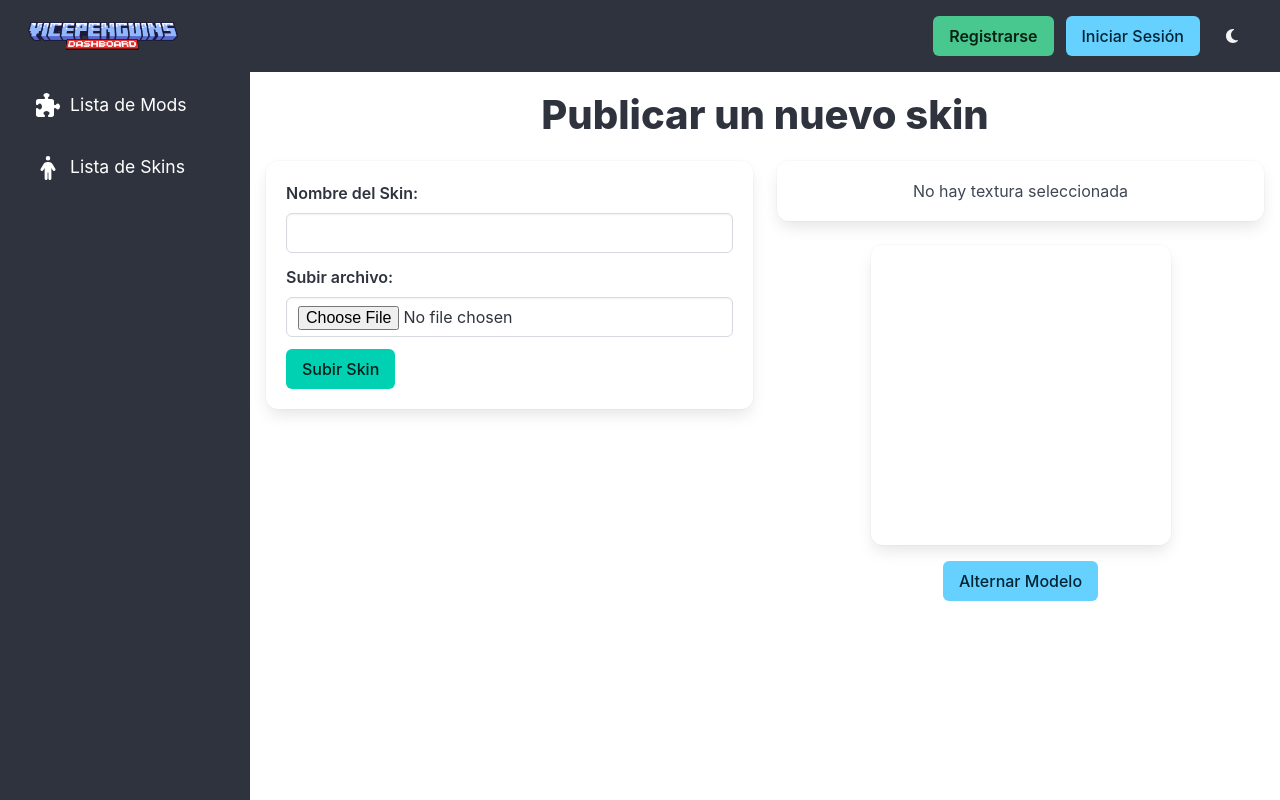
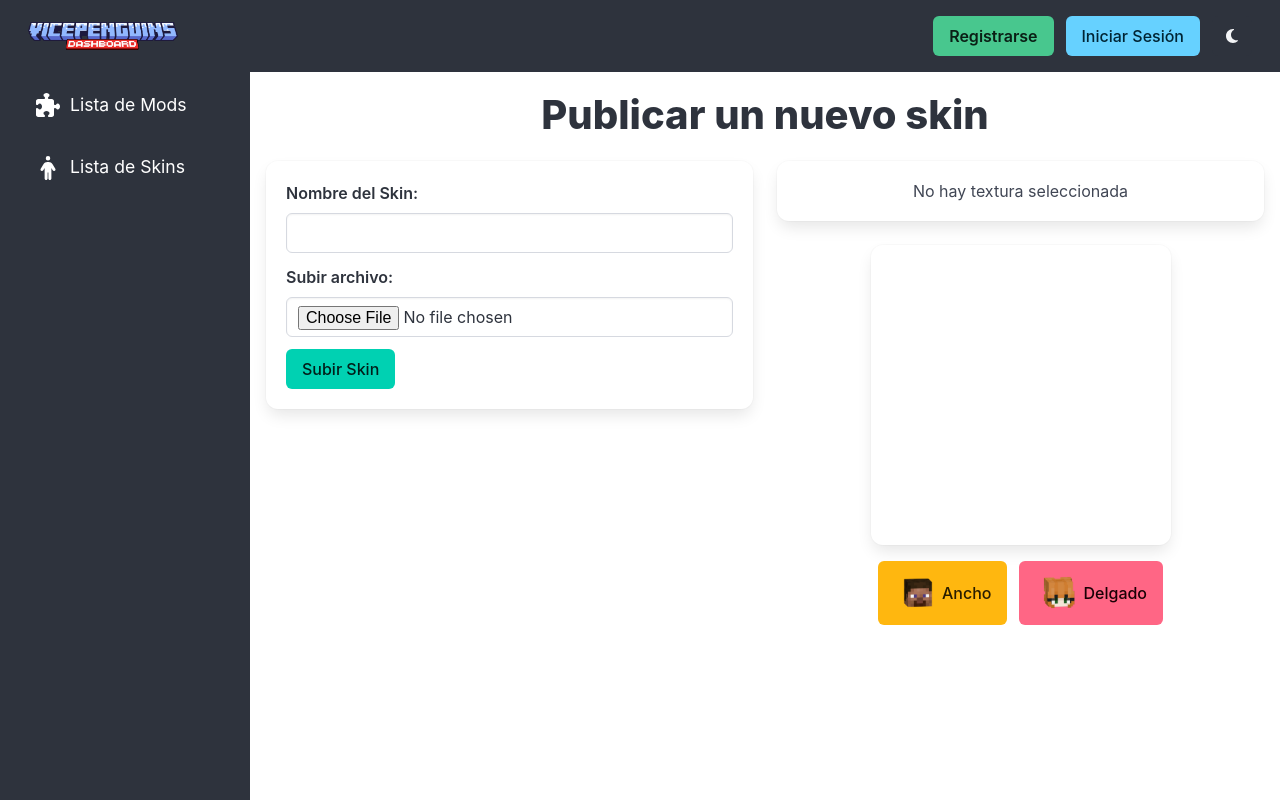
Before and after one commit to AstronautMarkus/VicePenguins-front, a Vue app in the folder VicePenguins/: page /admin/skins/create in a window 1280 px wide. Built offline with nearby package versions, Linux system fonts and the light colour scheme; no server answers.

Commit message:
feat: add head model images and enhance toggle functionality in AdminCreateSkin

```diff
--- a/VicePenguins/src/composables/useSkinRenderer.ts
+++ b/VicePenguins/src/composables/useSkinRenderer.ts
@@ -49,8 +49,8 @@ export default function useSkinRenderer() {
     if (slimModel) slimModel.visible = currentModelType === "slim";
   };
 
-  const toggleModelType = () => {
-    currentModelType = currentModelType === "wide" ? "slim" : "wide";
+  const toggleModelType = (modelType: "wide" | "slim") => {
+    currentModelType = modelType;
     updateModelVisibility();
   };
 
--- a/VicePenguins/src/pages/Admin/Skins/AdminCreateSkin.vue
+++ b/VicePenguins/src/pages/Admin/Skins/AdminCreateSkin.vue
@@ -64,8 +64,21 @@ async function handleUpload() {
           <div v-else class="box">
             <p class="subtitle is-6">No hay textura seleccionada</p>
           </div>
-          <div ref="sceneRef" class="box" style="width: 300px; height: 300px; margin: auto;"></div>
-          <button class="button is-info mt-4" @click="toggleModelType">Alternar Modelo</button>
+          <div class="box" style="width: 300px; height: 300px; margin: auto;" ref="sceneRef"></div>
+          <div class="buttons is-centered mt-4">
+            <button class="button is-warning" @click="() => toggleModelType('wide')">
+              <figure class="image is-48x48">
+                <img src="/img/heads/wide_head.png" alt="Wide Head" />
+              </figure>
+              Ancho
+            </button>
+            <button class="button is-danger" @click="() => toggleModelType('slim')">
+              <figure class="image is-48x48">
+                <img src="/img/heads/slim_head.png" alt="Slim Head" />
+              </figure>
+              Delgado
+            </button>
+          </div>
         </div>
       </div>
     </div>
```
Also changed, not shown: VicePenguins/public/img/heads/slim_head.png (added), VicePenguins/public/img/heads/wide_head.png (added).
